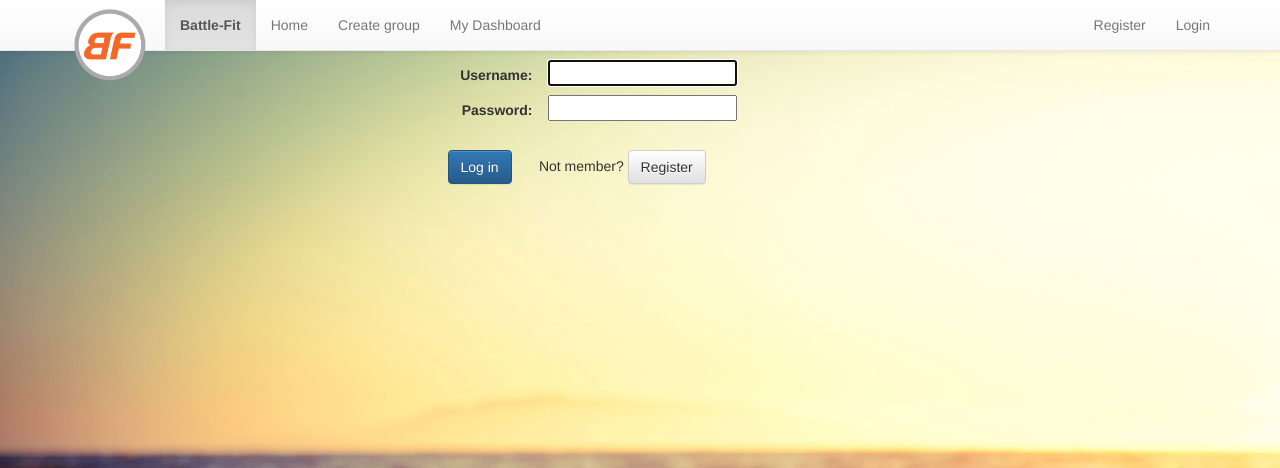
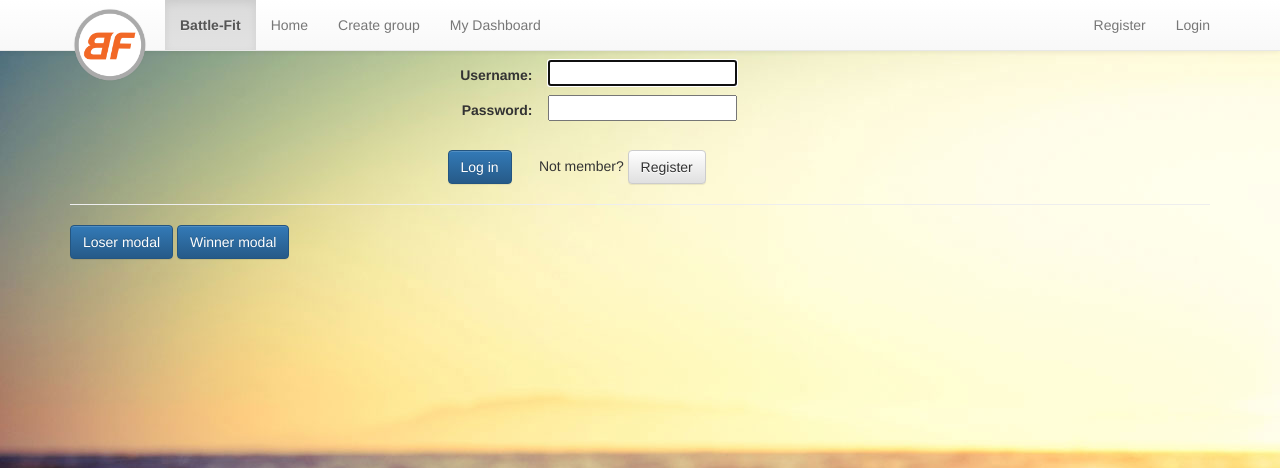
Before and after one commit to PatrickSeet/battlefit_proj, a Django app: page /login/ in a window 1280 px wide. Shown: the top 468 px of the page. Run offline with Django 3.2, Linux system fonts and the light colour scheme; some libraries are stand-ins or nearby versions.

Commit message:
modal test

```diff
--- a/battlefit_app/templates/base.html
+++ b/battlefit_app/templates/base.html
@@ -31,6 +31,7 @@
 
   </head>
   <body id="bkgd">
+
     <div role="navigation" class="navbar navbar-default navbar-fixed-top">
       <div id="nbox" class="container">
         <a href="#" class="navbar-brand"><img id="logo" src="{% static 'img/logo.png' %}"></a>
--- a/battlefit_app/templates/registration/login.html
+++ b/battlefit_app/templates/registration/login.html
@@ -6,6 +6,45 @@
 
 {% block content %}
     <div class="row">
+
+    <!--  modal -->
+      <div class="modal fade bs-example-modal-loser" tabindex="-1" role="dialog" aria-labelledby="mySmallModalLabel" aria-hidden="true">
+      <div class="modal-dialog modal-sm">
+        <div class="modal-content">
+              <div class="modal-header">
+{#                <button type="button" class="close" data-dismiss="modal"><span aria-hidden="true">&times;</span><span class="sr-only">Close</span></button>#}
+                <h4 class="modal-title" id="myModalLabel">Winner !</h4>
+              </div>
+              <div class="modal-body" align="center">
+                <img style="width: 200px; border: 10px solid #aaa;" class="img-circle" src="{% static 'img/modal_winner.gif' %}"/>
+              </div>
+              <div class="modal-footer" align="center">
+                <button type="button" class="btn btn-default" data-dismiss="modal">OK</button>
+              </div>
+        </div>
+      </div>
+    </div>
+
+
+    <div class="modal fade bs-example-modal-winner" tabindex="-1" role="dialog" aria-labelledby="mySmallModalLabel" aria-hidden="true">
+      <div class="modal-dialog modal-sm">
+        <div class="modal-content">
+              <div class="modal-header">
+{#                <button type="button" class="close" data-dismiss="modal"><span aria-hidden="true">&times;</span><span class="sr-only">Close</span></button>#}
+                <h4 class="modal-title" id="myModalLabel">you LOSER !</h4>
+              </div>
+              <div class="modal-body" align="center">
+                <img style="width: 200px; border: 10px solid #aaa;" class="img-circle" src="{% static 'img/modal_loser3.gif' %}"/>
+              </div>
+              <div class="modal-footer" align="center">
+                <button type="button" class="btn btn-default" data-dismiss="modal">okay</button>
+              </div>
+        </div>
+      </div>
+    </div>
+
+  <!--  modal end -->
+
     <div id="login" class="col-md-6 col-md-offset-3 col-sm-6 col-sm-offset-3">
         <form method="post" action="." class="form-signin" role="form">
             {% csrf_token %}
@@ -30,6 +69,19 @@
         </form>
     </div>
     </div>
+    <hr>
+    <!--  test modal  -->
+    <!-- Loser modal -->
+    <button type="button" class="btn btn-primary" data-toggle="modal" data-target=".bs-example-modal-loser">Loser modal</button>
+
+
+    <!-- Winner modal -->
+    <button type="button" class="btn btn-primary" data-toggle="modal" data-target=".bs-example-modal-winner">Winner modal</button>
+
+
+
+
+
 
 {% endblock content %}
 
```
Also changed, not shown: battlefit_app/static/img/modal_loser2.gif (added), battlefit_app/static/img/modal_loser3.gif (added), battlefit_app/static/img/modal_winner.gif (added), 1 other file.
